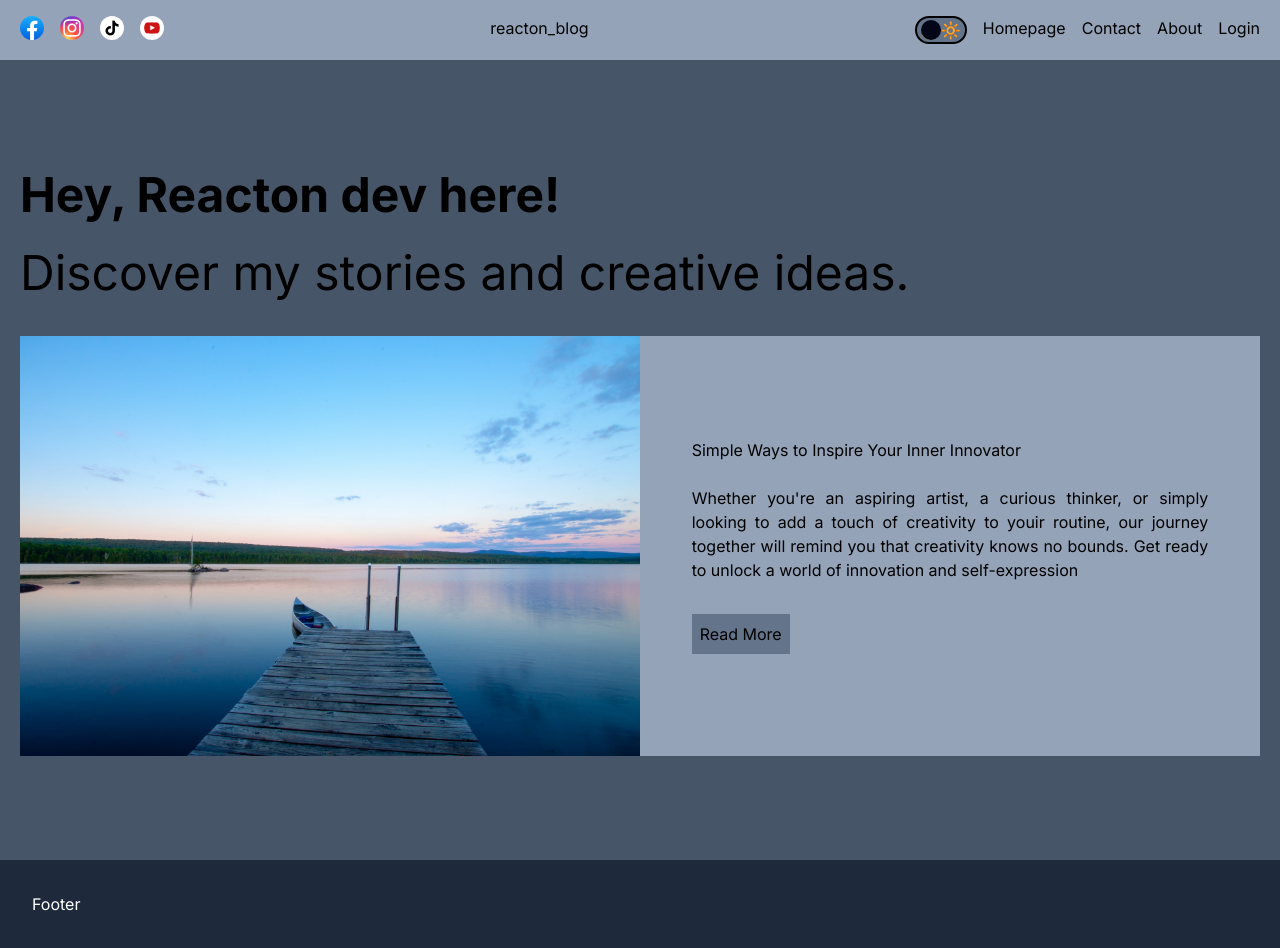
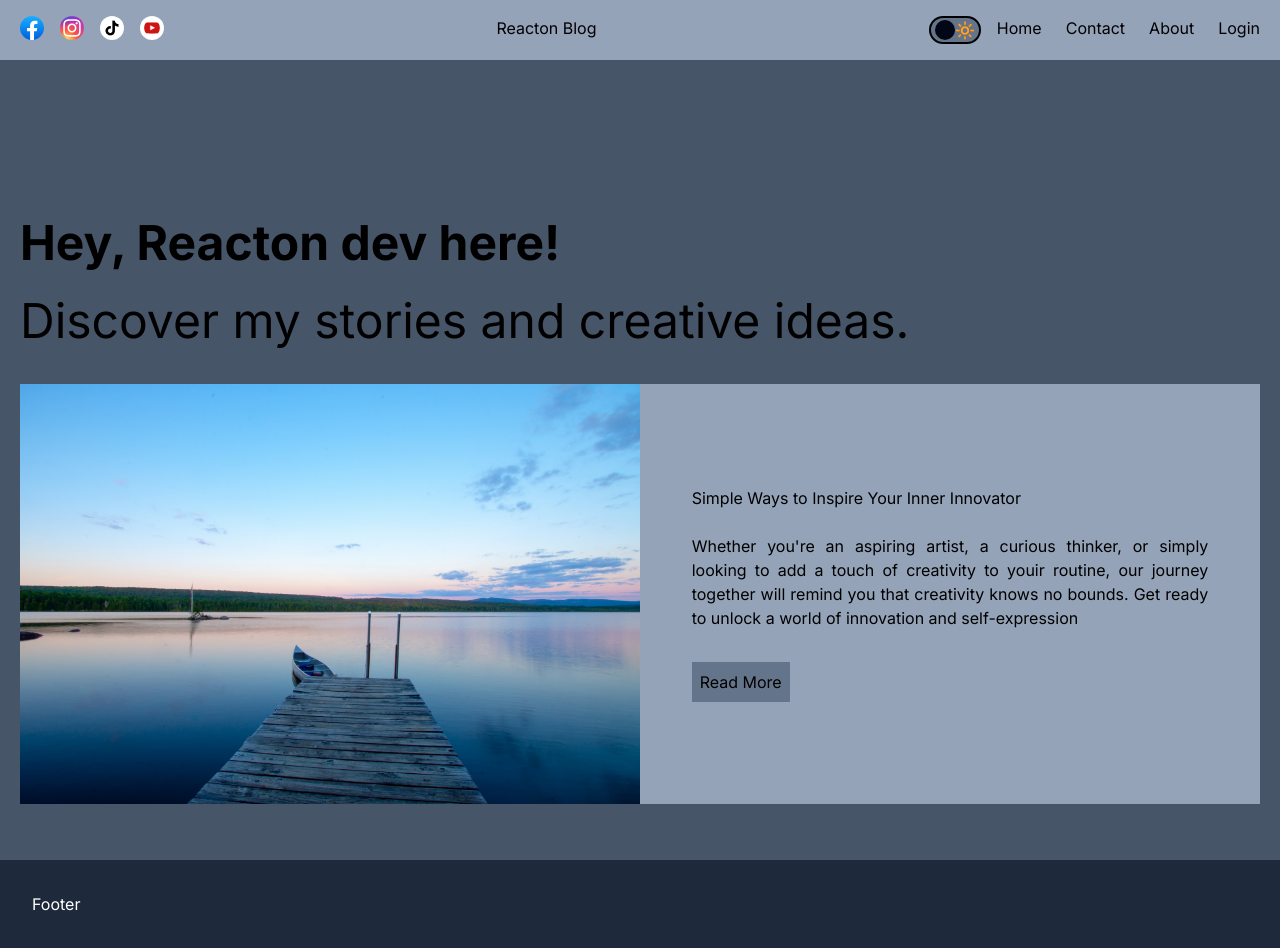
Before and after one commit to ali-yasin-emir/full-stack-blog, a Next.js app: page / in a window 1280 px wide. Built offline with nearby package versions, Linux system fonts and the light colour scheme; a web font is replaced by a local one.

Commit message:
I made responsive side-menu

```diff
--- a/package.json
+++ b/package.json
@@ -13,9 +13,11 @@
     "eslint": "8.50.0",
     "eslint-config-next": "13.5.2",
     "next": "13.5.2",
+    "next-auth": "^4.23.1",
     "postcss": "8.4.30",
     "react": "18.2.0",
     "react-dom": "18.2.0",
+    "react-icons": "^4.11.0",
     "tailwindcss": "3.3.3"
   }
 }
--- a/src/app/page.jsx
+++ b/src/app/page.jsx
@@ -1,9 +1,11 @@
 import Image from "next/image";
 
 export default function Home() {
+
+
   return (
    <div className='bg-slate-600 h-screen'>
-    <div className="max-container flex flex-col py-24 max-md:px-6">
+    <div className="max-container flex flex-col py-36 max-md:py-24 max-md:px-6">
       <h1 className="text-4xl leading-relaxed font-bold pb-6 max-md:text-3xl">Hey, Reacton dev here!
       <br />
           <span className="text-4xl leading-relaxed font-normal max-md:text-2xl">Discover my stories and creative ideas.</span>
@@ -15,7 +17,7 @@ export default function Home() {
         <div className="flex bg-slate-400 max-md:bg-transparent max-md:flex-col min-h-[420px] max-md:h-[620px]">
         {/* ITEM Image Box */}
         <div className="relative flex flex-1">
-          <Image src='/main_1.jpg' fill alt="main image" className='object-cover'/>
+          <Image src='/main_1.jpg' fill alt="main image" className='object-cover absolute'/>
         </div>
         {/* ITEM Text Box */}
         <div className="flex flex-1 flex-col gap-6 justify-center items-center">
--- a/src/components/navbar/page.jsx
+++ b/src/components/navbar/page.jsx
@@ -1,30 +1,78 @@
+'use client'
+
 import Image from "next/image"
 import Link from "next/link"
+import { useState } from "react";
+import { RxHamburgerMenu } from "react-icons/rx";
+
+
+const menu = [
+  {
+    link: '/',
+    name: 'Home'
+  },
+  {
+    link: '/contact',
+    name: 'Contact'
+  },
+  {
+    link: '/about',
+    name: 'About'
+  },
+  {
+    link: '/login',
+    name: 'Login'
+  }
+]
+
+
+
 const Navbar = () => {
 
-  const menu = ['Homepage', 'Contact', 'About', 'Login']
+  // Sidemenu Functionality
+  const [isSideMenuOpen, setIsSideMenuOpen] = useState(false);
+
+
 
   return (
     <div className="bg-slate-400 w-full p-4">
-        <div className="max-container flex justify-between">
-        <div className="flex gap-4">
-            <Link href='/'><Image src='/facebook.svg' alt="facebook icon" width={24} height={24} /></Link>
-            <Link href='/'><Image className="rounded-full" src='/instagram.svg' alt="instagram icon" width={24} height={24} /></Link>
-            <Link href='/'><Image className="rounded-full p-1 bg-white" src='/tiktok.svg' alt="tiktok icon" width={24} height={24} /></Link>
-            <Link href='/'><Image className="rounded-full p-1 bg-white" src='/youtube.svg' alt="youtube icon" width={24} height={24} /></Link>
+        <div className="max-container flex justify-between max-md:px-2">
+        <div className="flex gap-4 max-md:hidden">
+            <Link href='https://facebook.com'><Image src='/facebook.svg' alt="facebook icon" width={24} height={24} /></Link>
+            <Link href='https://www.instagram.com'><Image className="rounded-full" src='/instagram.svg' alt="instagram icon" width={24} height={24} /></Link>
+            <Link href='https://www.tiktok.com'><Image className="rounded-full p-1 bg-white" src='/tiktok.svg' alt="tiktok icon" width={24} height={24} /></Link>
+            <Link href='https://www.youtube.com'><Image className="rounded-full p-1 bg-white" src='/youtube.svg' alt="youtube icon" width={24} height={24} /></Link>
         </div>
-            <div>reacton_blog</div>
+            <Link href='/'>Reacton Blog</Link>
             <div className="flex gap-4">
               <div className="flex bg-slate-500 rounded-full border-2 px-1 border-black relative cursor-pointer items-center justify-between">
-                <div className="flex w-[20px] h-[20px] bg-slate-950 rounded-full absolute z-10"/>
+                <div className="flex w-[20px] h-[20px] bg-slate-950 rounded-full absolute"/>
                 <div>🌙</div>
                 <div>🔆</div>
+              </div>
+              <div className="max-md:hidden flex gap-6">
+              {
+              menu.map((item) => <Link href={item.link} key={item.name}>
+                {item.name}
+              </Link>)
+              }
+              </div>
+            </div>
+                <RxHamburgerMenu onClick={() => setIsSideMenuOpen(!isSideMenuOpen)} className="w-6 h-6 cursor-pointer hidden max-md:block z-20"/>
+                  { isSideMenuOpen &&
+                <div className="bg-slate-700 absolute top-0 right-0 w-1/2 h-screen hidden max-md:block bg-opacity-30 backdrop-filter backdrop-blur-lg rounded-l-lg z-10">
+
+                  <div className="pt-20 flex flex-col gap-4">
+                {
+                menu.map((item) => <Link className="items-center w-full p-4 hover:bg-slate-800 text-center hover:bg-opacity-30 hover:backdrop-filter hover:backdrop-blur-lg" href={item.link} key={item.name}>
+                  {item.name}
+                </Link>
+                )
+                }
+              </div>
                 </div>
-              {menu.map((link) => <span key={link}>
-                {link}
-              </span>)}
-            </div>
-        </div>
+              }
+               </div>
         </div>
   )
 }
```
Also changed, not shown: 1 other file (tests, documents, lock files or other folders).
